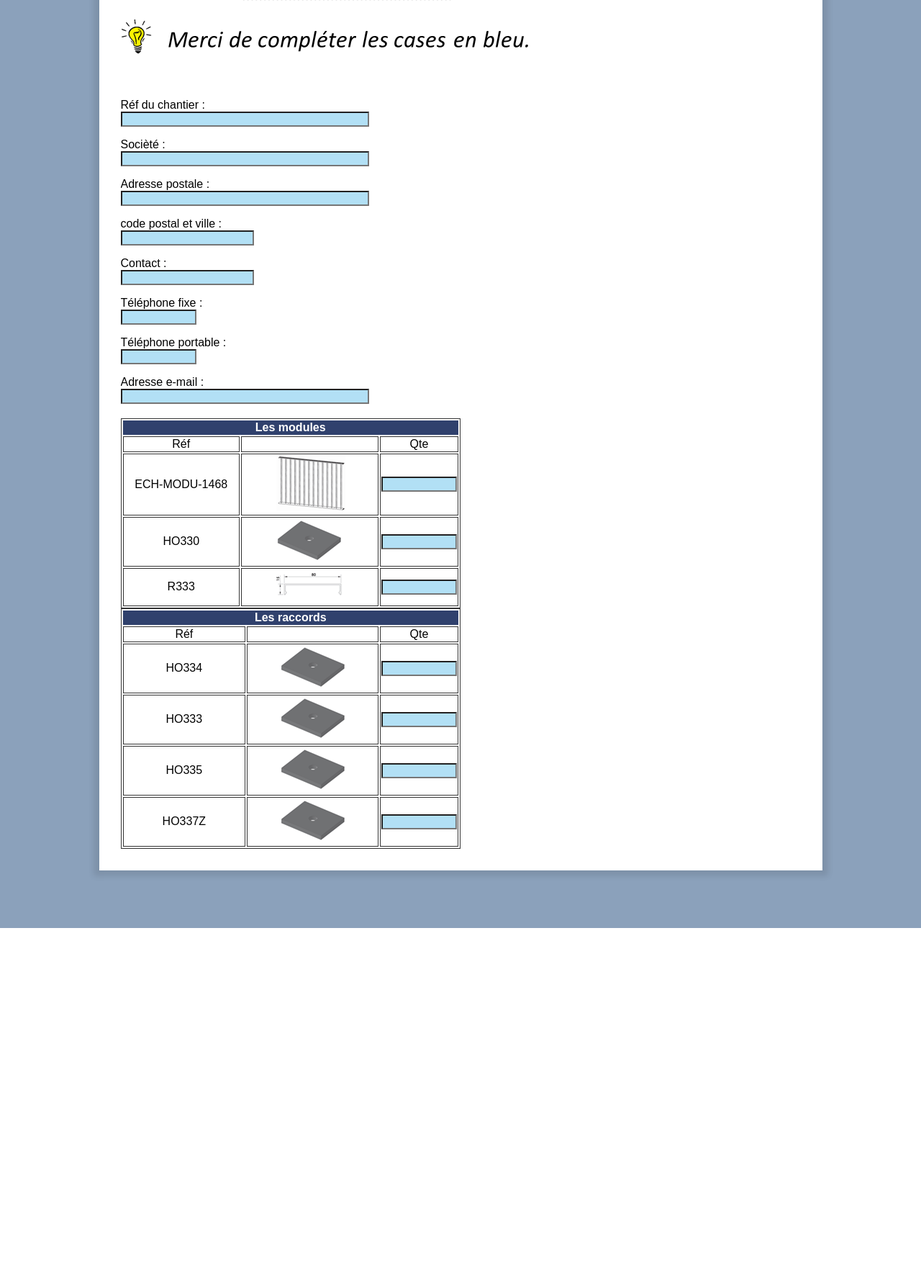
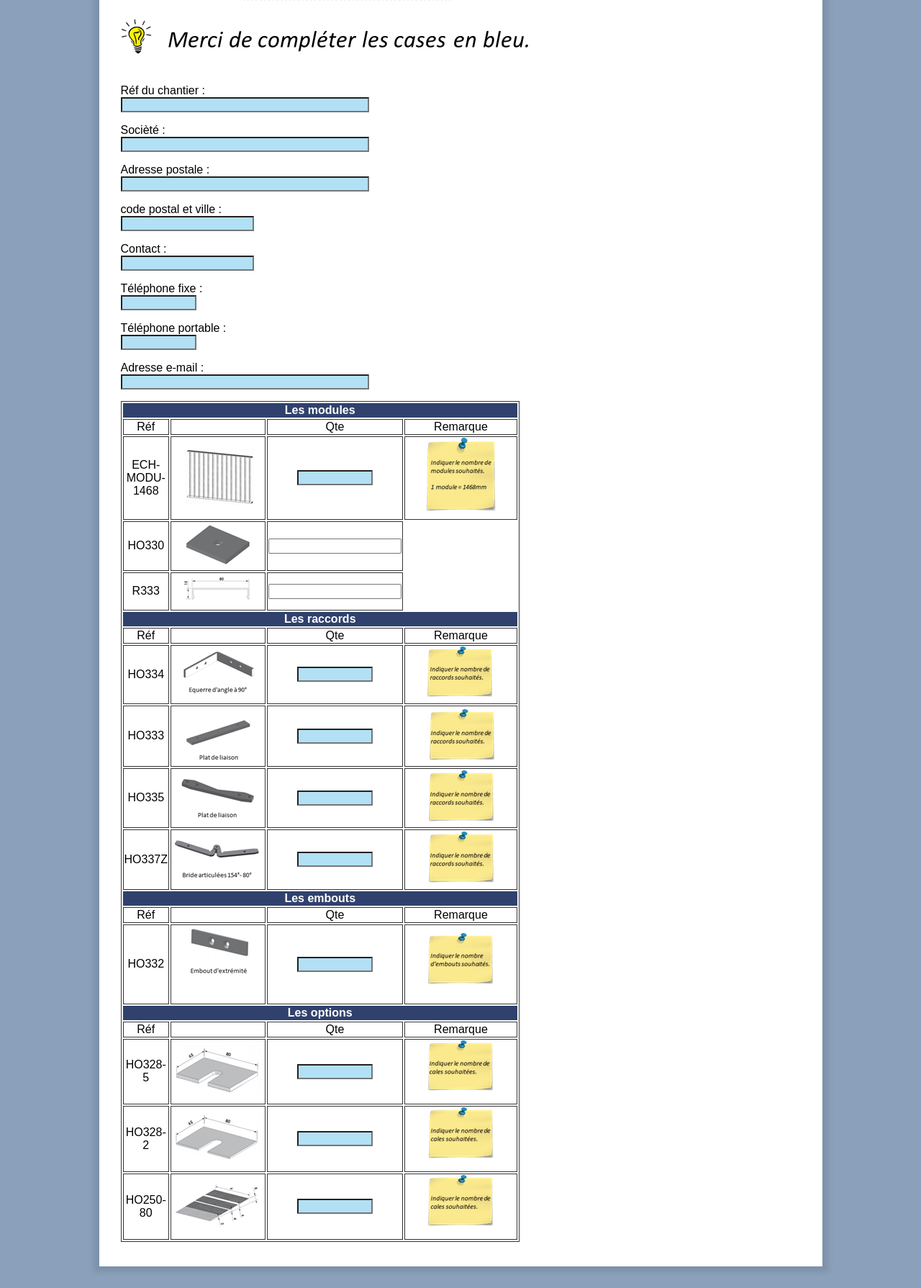
Before and after one commit to horizal/modural, a PHP site: page / in a window 1280 px wide. Shown: the part 1095-2884 px from the top of the page at 72% size. Before the commit the page ends 2384 px from the top, so only its background shows below. Run offline with PHP 8.4, Linux system fonts and the light colour scheme.

Commit message:
Add files via upload

```diff
--- a/index.html
+++ b/index.html
@@ -1,4 +1,5 @@
 <!DOCTYPE html>
+
 <html lang="fr">
     <head>
         <title>Laurent Delhorme</title>
@@ -7,6 +8,7 @@
         <link rel="stylesheet" href="perso.css"/>
     </head>
     <body>
+
         <div class="contenu">
 
             <div class="centre categorie">
@@ -32,7 +34,7 @@
                 <img src="image010.png"></h2>
             </div>
 
-                <div class="colonne1 colonne">
+    <div class="colonne1">
                 <!--<h2>Perso</h2>-->
                 <div >
                     <p>Réf du chantier :<br><input style="background-color:#b2e0f5; color:#000000;" type="text" id="refchantier" name="refchantier" required minlength="4" maxlength="8" size="40"></p>
@@ -44,11 +46,13 @@
                     <p>Téléphone portable :<br><input style="background-color:#b2e0f5; color:#000000;" type="tel" id="telmobile" name="telmobile" required minlength="10" maxlength="10" size="10"></p>
                     <p>Adresse e-mail :<br><input style="background-color:#b2e0f5; color:#000000;" type="email" id="mailsociete" name="mailsociete" required minlength="4" maxlength="40" size="40"></p>
     </div>
-            </div>
+
+            <div>
+                <div class="h1">
                 <table>
                     <thead>
                         <tr>
-                            <th colspan="3">Les modules</th>
+                            <th colspan="4">Les modules</th>
                         </tr>
                     </thead>
                     <tbody>
@@ -56,28 +60,30 @@
                             <td>Réf</td>
                             <td></td>
                             <td>Qte</td>
+                            <td>Remarque</td>
                         </tr>
                         <tr>
                             <td>ECH-MODU-1468</td>
                             <td><img src="image045.png"></h2> </td>
-                            <td><input style="background-color:#b2e0f5; color:#000000;" type="text" id="QTEECH" name="QTEECH" required minlength="1" maxlength="4" size="10"></td>
+                            <td><input class="h1" style="background-color:#b2e0f5; color:#000000;" type="text" id="QTEECH" name="QTEECH" required minlength="1" maxlength="4" size="10" onblur="recalculateSum1();recalculateSum2()" ></td>
+                            <td><img src="image044.png"></h2> </td>
                         </tr>
                         <tr>
                             <td>HO330</td>
-                            <td><img src="image048.png"></h2> </td>
-                            <td><input style="background-color:#b2e0f5; color:#000000;" type="text" id="QTEHO330" name="QTEHO330" required minlength="1" maxlength="4" size="10"></td>
+                            <td><img src="image048.png"></h2</td>
+                            <td><label for="CALQTEECH">
+                            <input id="CALQTEECH" name="CALQTEECH" type="text"></label></td>
                         </tr>
                         <tr>
                             <td>R333</td>
                             <td><img src="image052.png"></h2> </td>
-                            <td><input style="background-color:#b2e0f5; color:#000000;" type="text" id="QTER333" name="QTER333" required minlength="1" maxlength="4" size="10"></td>
+                            <td><label for="CALQTEECH2">
+                            <input id="CALQTEECH2" name="CALQTEECH2" type="text"></label></td>
                         </tr>
                     </tbody>
-                </table>
-                <table>
                     <thead>
                         <tr>
-                            <th colspan="3">Les raccords</th>
+                            <th colspan="4">Les raccords</th>
                         </tr>
                     </thead>
                     <tbody>
@@ -85,32 +91,90 @@
                             <td>Réf</td>
                             <td></td>
                             <td>Qte</td>
+                            <td>Remarque</td>
                         </tr>
                         <tr>
                             <td>HO334</td>
-                            <td><img src="image048.png"></h2> </td>
+                            <td><img src="image0641.png"></h2> </td>
                             <td><input style="background-color:#b2e0f5; color:#000000;" type="text" id="QTEHO334" name="QTEHO334" required minlength="1" maxlength="4" size="10"></td>
+                            <td><img src="image0681.png"></h2> </td>
                         </tr>
                         <tr>
                             <td>HO333</td>
-                            <td><img src="image048.png"></h2> </td>
+                            <td><img src="image0642.png"></h2> </td>
                             <td><input style="background-color:#b2e0f5; color:#000000;" type="text" id="QTEHO333" name="QTEHO333" required minlength="1" maxlength="4" size="10"></td>
+                            <td><img src="image0682.png"></h2> </td>
                         </tr>
                         <tr>
                             <td>HO335</td>
-                            <td><img src="image048.png"></h2> </td>
+                            <td><img src="image0643.png"></h2> </td>
                             <td><input style="background-color:#b2e0f5; color:#000000;" type="text" id="QTEHO335" name="QTEHO335" required minlength="1" maxlength="4" size="10"></td>
+                            <td><img src="image0683.png"></h2> </td>
                         </tr>
                         <tr>
                             <td>HO337Z</td>
-                            <td><img src="image048.png"></h2> </td>
+                            <td><img src="image0644.png"></h2> </td>
                             <td><input style="background-color:#b2e0f5; color:#000000;" type="text" id="QTEHO337Z" name="QTEHO337Z" required minlength="1" maxlength="4" size="10"></td>
+                            <td><img src="image0684.png"></h2> </td>
                         </tr>
+                    </tbody>
+                    <thead>
+                        <tr>
+                            <th colspan="4">Les embouts</th>
+                        </tr>
+                    </thead>
+                    <tbody>
+                        <tr>
+                            <td>Réf</td>
+                            <td></td>
+                            <td>Qte</td>
+                            <td>Remarque</td>
+                        </tr>
+                        <tr>
+                            <td>HO332</td>
+                            <td><img src="image076.png"></h2> </td>
+                            <td><input style="background-color:#b2e0f5; color:#000000;" type="text" id="QTEHO332" name="QTEHO332" required minlength="1" maxlength="4" size="10"></td>
+                            <td><img src="image081.png"></h2> </td>
+                        </tr>
+                        <thead>
+                            <tr>
+                                <th colspan="4">Les options</th>
+                            </tr>
+                        </thead>
+                        <tbody>
+                            <tr>
+                                <td>Réf</td>
+                                <td></td>
+                                <td>Qte</td>
+                                <td>Remarque</td>
+                            </tr>
+                            <tr>
+                                <td>HO328-5</td>
+                                <td><img src="image083.png"></h2> </td>
+                                <td><input style="background-color:#b2e0f5; color:#000000;" type="text" id="QTEHO328-5" name="QTEHO328-5" required minlength="1" maxlength="4" size="10"></td>
+                                <td><img src="image085.png"></h2> </td>
+                            </tr>
+                            <tr>
+                                <td>HO328-2</td>
+                                <td><img src="image091.png"></h2> </td>
+                                <td><input style="background-color:#b2e0f5; color:#000000;" type="text" id="QTEHO328-2" name="QTEHO328-2" required minlength="1" maxlength="4" size="10"></td>
+                                <td><img src="image097.png"></h2> </td>
+                            </tr>
+                            <tr>
+                                <td>HO250-80</td>
+                                <td><img src="image101.png"></h2> </td>
+                                <td><input style="background-color:#b2e0f5; color:#000000;" type="text" id="QTEHO250-80" name="QTEHO250-80" required minlength="1" maxlength="4" size="10"></td>
+                                <td><img src="image103.png"></h2> </td>
+                            </tr>
+                        </tbody>
                     </tbody>
                 </table>
                 </div>
 
             </div>
+
+        </div>
+
 
     </div>
             <!DOCTYPE html>
@@ -122,3 +186,26 @@
         </div>
     </body>
 </html>
+
+
+
+
+<script>
+    function recalculateSum1()
+    {
+        var num1 = parseInt(document.getElementById("QTEECH").value);
+        document.getElementById("CALQTEECH").value = num1 *4;
+
+    }
+
+</script>
+<script>
+function recalculateSum2()
+{
+    var num2 = parseInt(document.getElementById("QTEECH").value);
+    num3=(num2/6500)
+    num3=Math.ceil(num3)
+    if(num2<6500){resul=1} else {resul=num3;}
+    document.getElementById("CALQTEECH2").value = resul;
+}
+</script>
--- a/perso.css
+++ b/perso.css
@@ -215,6 +215,13 @@ thead,
 tfoot {
     background-color: rgb(48, 65, 109);
     color: #fff;
-    text-align: center;
-    width: 50%;
+    text-align: middle;
+    width: 100%;
 }
+
+label-grand {
+    background-color: rgb(48, 65, 109);
+    color: rgb(146, 31, 31);
+    text-align: middle;
+    width: 100%;
+}
```
Also changed, not shown: image044.png (added), image0641.png (added), image0642.png (added), image0643.png (added), image0644.png (added), image068.png (added), image0681.png (added), image0682.png (added), image0683.png (added), image0684.png (added), image076.png (added), image081.png (added), image083.png (added), image085.png (added), 4 more files. Lines whose indentation alone changed are shown as unchanged.
